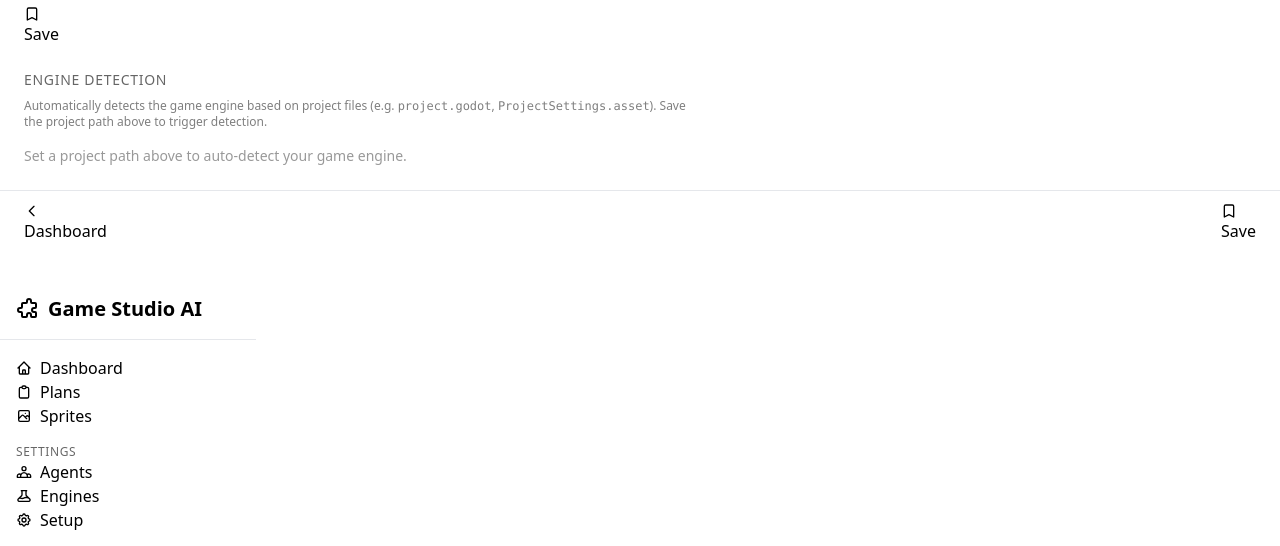
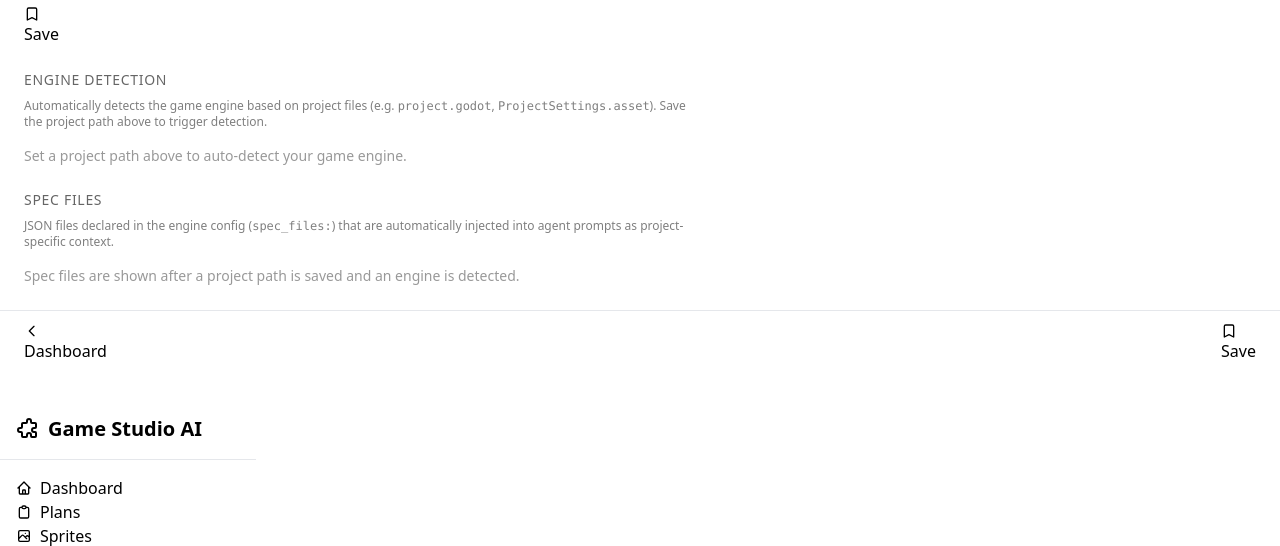
Before and after one commit to miharbi/game-studio-ai, a FastAPI app: page /edit/config in a window 1280 px wide, after a click on "Project". Shown: the part 276-822 px from the top of the page. Run offline with FastAPI, Linux system fonts and the light colour scheme; some libraries are stand-ins or nearby versions.

Commit message:
feat: Add support for game project spec files and enhance engine detection

```diff
--- a/src/api/routes/editors.py
+++ b/src/api/routes/editors.py
@@ -160,6 +160,24 @@ def _detect_engine(project_path: str) -> dict | None:
         except Exception:
             continue
     return None
+
+
+def _detect_spec_files(project_path: str, engine_id: str | None) -> list[dict]:
+    """Return [{path, exists}] for spec_files declared in the engine YAML config."""
+    if not project_path or not engine_id:
+        return []
+    engine_file = _ENGINES_DIR / f"{engine_id}.yaml"
+    if not engine_file.exists():
+        return []
+    try:
+        cfg = yaml.safe_load(engine_file.read_text()) or {}
+    except Exception:
+        return []
+    p = Path(project_path)
+    return [
+        {"path": sf, "exists": (p / sf).is_file()}
+        for sf in cfg.get("spec_files", [])
+    ]
 
 
 def _list_schema_types() -> list[str]:
@@ -455,6 +473,9 @@ async def config_edit(request: Request) -> HTMLResponse:
     )
     settings = _load_settings()
     detected_engine = _detect_engine(settings["project_path"])
+    spec_files_status = _detect_spec_files(
+        settings["project_path"], detected_engine["id"] if detected_engine else None
+    )
     providers_with_status = _providers_with_status()
     active_models = _list_all_models(active_only=True)
     templates = request.app.state.templates
@@ -467,6 +488,7 @@ async def config_edit(request: Request) -> HTMLResponse:
             "is_new_config": is_new,
             "settings": settings,
             "detected_engine": detected_engine,
+            "spec_files_status": spec_files_status,
         },
     )
 
@@ -493,6 +515,10 @@ async def config_save(body: ConfigBody) -> dict:
             {"project_path": body.project_path.strip()}, default_flow_style=False
         ))
         result["detected_engine"] = _detect_engine(body.project_path.strip())
+        result["spec_files"] = _detect_spec_files(
+            body.project_path.strip(),
+            (result["detected_engine"] or {}).get("id"),
+        )
     return result
 
 
--- a/src/api/templates/edit_config.html
+++ b/src/api/templates/edit_config.html
@@ -265,6 +265,33 @@
         </div>
       </div>
     </div>
+    <div class="card bg-base-200 mb-6">
+      <div class="card-body">
+        <h2 class="card-title text-sm uppercase tracking-wider opacity-60 mb-2">Spec Files</h2>
+        <p class="text-xs opacity-50 mb-4">JSON files declared in the engine config (<code>spec_files:</code>) that are automatically injected into agent prompts as project-specific context.</p>
+        <div id="spec-files-result">
+          {% if spec_files_status %}
+            {% for sf in spec_files_status %}
+            <div class="flex items-center gap-3 py-1">
+              {% if sf.exists %}
+              <svg xmlns="http://www.w3.org/2000/svg" class="h-4 w-4 text-success shrink-0" fill="none" viewBox="0 0 24 24" stroke="currentColor"><path stroke-linecap="round" stroke-linejoin="round" stroke-width="2" d="M9 12l2 2 4-4m6 2a9 9 0 11-18 0 9 9 0 0118 0z"/></svg>
+              {% else %}
+              <svg xmlns="http://www.w3.org/2000/svg" class="h-4 w-4 text-warning shrink-0" fill="none" viewBox="0 0 24 24" stroke="currentColor"><path stroke-linecap="round" stroke-linejoin="round" stroke-width="2" d="M12 9v2m0 4h.01m-6.938 4h13.856c1.54 0 2.502-1.667 1.732-3L13.732 4c-.77-1.333-2.694-1.333-3.464 0L3.34 16c-.77 1.333.192 3 1.732 3z"/></svg>
+              {% endif %}
+              <span class="font-mono text-sm">{{ sf.path }}</span>
+              <span class="badge badge-xs {% if sf.exists %}badge-success{% else %}badge-warning{% endif %}">
+                {% if sf.exists %}found{% else %}missing{% endif %}
+              </span>
+            </div>
+            {% endfor %}
+          {% elif settings.project_path and detected_engine %}
+          <p class="opacity-40 text-sm">No spec files declared in the engine config.</p>
+          {% else %}
+          <p class="opacity-40 text-sm">Spec files are shown after a project path is saved and an engine is detected.</p>
+          {% endif %}
+        </div>
+      </div>
+    </div>
   </div>
 </div>
 
@@ -409,6 +436,7 @@ async function saveProject() {
     showToast('Project path saved', 'success');
     status.textContent = 'Saved';
     updateDetectionDisplay(data.detected_engine, projectPath);
+    updateSpecFilesDisplay(data.spec_files || [], projectPath, data.detected_engine);
   } else {
     var err = await res.json();
     showToast(err.detail || 'Save failed', 'error');
@@ -433,5 +461,27 @@ function updateDetectionDisplay(detected, projectPath) {
     result.innerHTML = '<p class="opacity-40 text-sm">Set a project path above to auto-detect your game engine.</p>';
   }
 }
+
+function updateSpecFilesDisplay(specFiles, projectPath, detected) {
+  var el = document.getElementById('spec-files-result');
+  if (!el) return;
+  var checkIcon = '<svg xmlns="http://www.w3.org/2000/svg" class="h-4 w-4 text-success shrink-0" fill="none" viewBox="0 0 24 24" stroke="currentColor"><path stroke-linecap="round" stroke-linejoin="round" stroke-width="2" d="M9 12l2 2 4-4m6 2a9 9 0 11-18 0 9 9 0 0118 0z"/></svg>';
+  var warnIcon = '<svg xmlns="http://www.w3.org/2000/svg" class="h-4 w-4 text-warning shrink-0" fill="none" viewBox="0 0 24 24" stroke="currentColor"><path stroke-linecap="round" stroke-linejoin="round" stroke-width="2" d="M12 9v2m0 4h.01m-6.938 4h13.856c1.54 0 2.502-1.667 1.732-3L13.732 4c-.77-1.333-2.694-1.333-3.464 0L3.34 16c-.77 1.333.192 3 1.732 3z"/></svg>';
+  if (specFiles && specFiles.length > 0) {
+    var html = '';
+    specFiles.forEach(function(sf) {
+      html += '<div class="flex items-center gap-3 py-1">'
+        + (sf.exists ? checkIcon : warnIcon)
+        + '<span class="font-mono text-sm">' + sf.path + '</span>'
+        + '<span class="badge badge-xs ' + (sf.exists ? 'badge-success">found' : 'badge-warning">missing') + '</span>'
+        + '</div>';
+    });
+    el.innerHTML = html;
+  } else if (projectPath && detected) {
+    el.innerHTML = '<p class="opacity-40 text-sm">No spec files declared in the engine config.</p>';
+  } else {
+    el.innerHTML = '<p class="opacity-40 text-sm">Spec files are shown after a project path is saved and an engine is detected.</p>';
+  }
+}
 </script>
 {% endblock %}
--- a/src/api/templates/edit_engine.html
+++ b/src/api/templates/edit_engine.html
@@ -41,6 +41,12 @@
       <span class="text-xs font-bold uppercase tracking-wider opacity-60 ml-4">Conventions:</span>
       {% for key, val in engine.get('conventions', {}).items() %}
       <span class="badge badge-ghost badge-sm">{{ key }}: {{ val }}</span>
+      {% endfor %}
+      {% endif %}
+      {% if engine.get('spec_files') %}
+      <span class="text-xs font-bold uppercase tracking-wider opacity-60 ml-4">Spec files:</span>
+      {% for sf in engine.get('spec_files', []) %}
+      <span class="badge badge-outline badge-sm font-mono">{{ sf }}</span>
       {% endfor %}
       {% endif %}
     </div>
```
Also changed, not shown: docs/agents.md (+1 -0 lines), docs/api.md (+7 -1 lines), docs/engines.md (+21 -4 lines), docs/plans.md (+1 -0 lines), docs/quick-start.md (+2 -0 lines), README.md.
